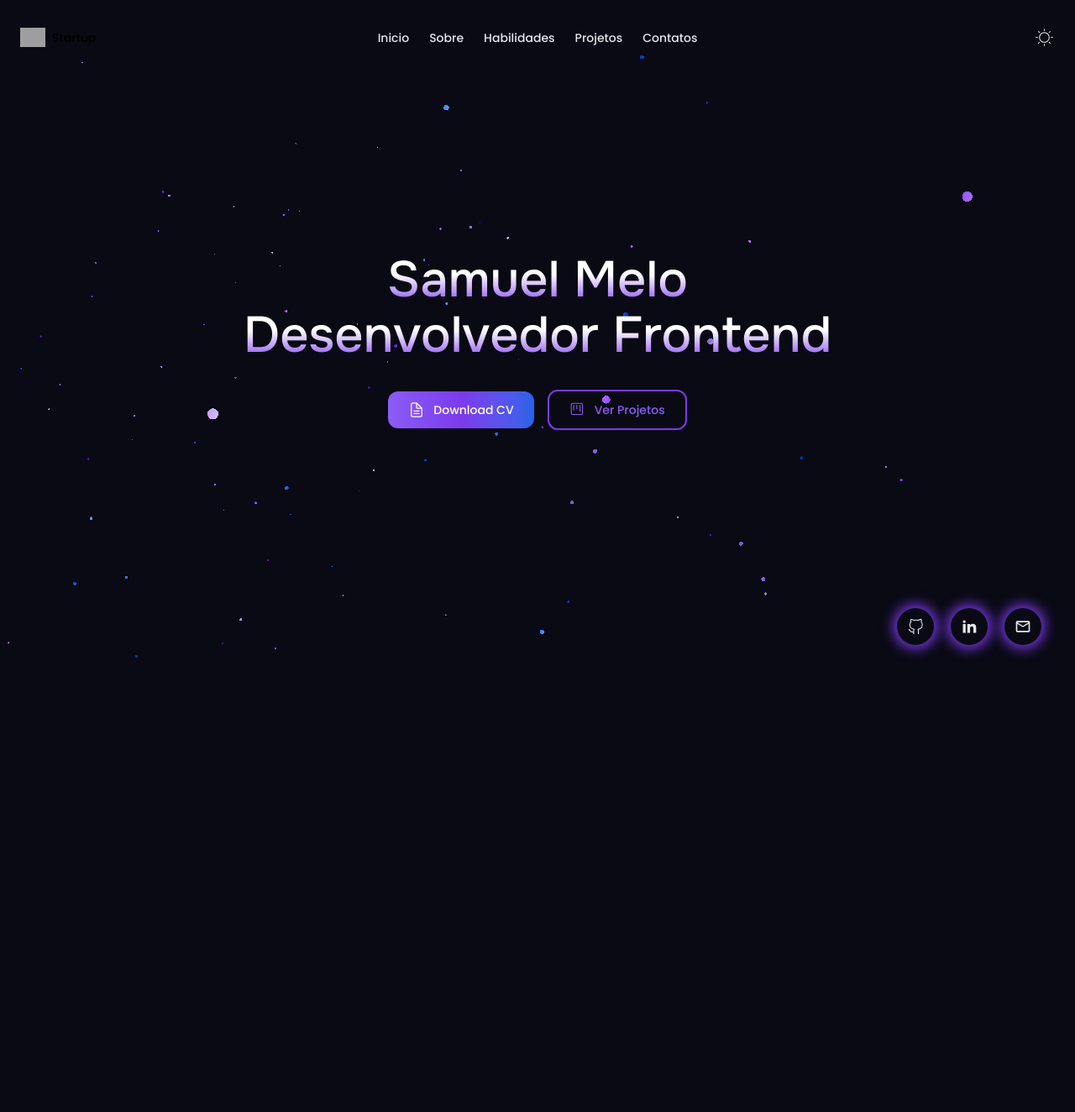
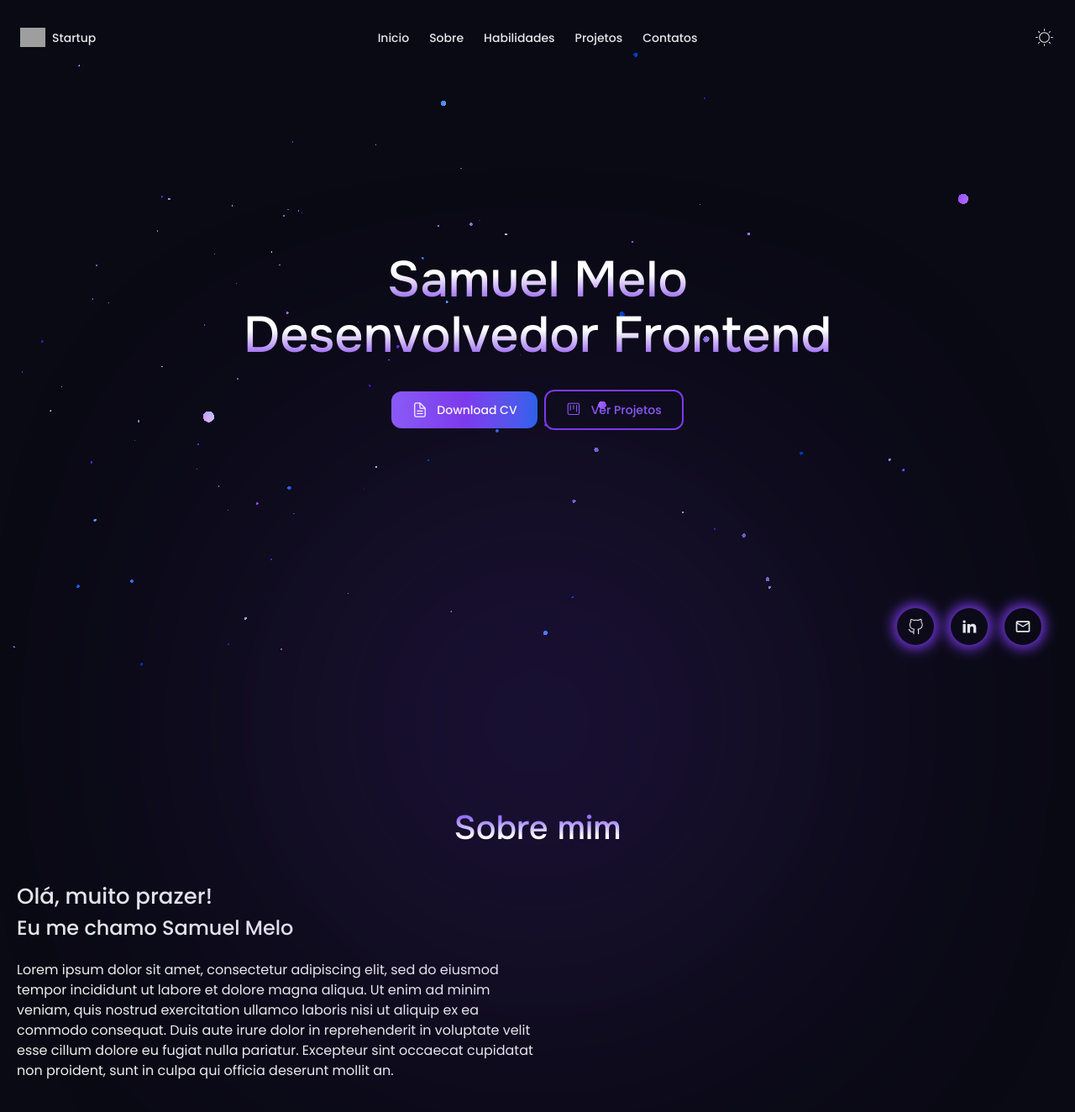
Before and after one commit to SamuelMelo08/portfolio, a Next.js app: page / in a window 1280 px wide. Shown: the top 1324 px of the page at 84% size. Before the commit the page ends 800 px from the top, so only its background shows below. Built offline with nearby package versions, Linux system fonts and the light colour scheme; grey boxes are pictures that could not be loaded.

Commit message:
feat: início da sessão about

```diff
--- a/src/app/page.tsx
+++ b/src/app/page.tsx
@@ -1,10 +1,16 @@
+import CircularGradient from "@/components/elements/CircularGradient";
+import About from "@/components/sessions-page/About";
 import Hero from "@/components/sessions-page/Hero";
 
 export default function Home() {
   return (
-    <div className="min-h-screen min-w-full">
+    <div className="min-h-screen min-w-full relative justify-center flex flex-col">
 
         <Hero/>
+
+        <CircularGradient/>
+
+        <About/>
 
     </div>
   );
--- /dev/null
+++ b/src/components/elements/CircularGradient.tsx
@@ -0,0 +1,13 @@
+
+export default function CircularGradient () {
+
+    return (
+
+        <div className="relative w-full h-40 flex justify-center overflow-visible -mt-5">
+            <div className="absolute top-1/2 -translate-y-1/2 w-[300px] h-[400px] md:w-[450px] md:h-[450px]
+            rounded-full bg-royal-violet opacity-40 blur-[200px] pointer-events-none">
+            </div>
+        </div>
+    )
+
+}
--- a/src/components/elements/GradientTitle.tsx
+++ b/src/components/elements/GradientTitle.tsx
@@ -8,13 +8,14 @@ export default function GradientTitle({textColors}: props) {
 
     return (
 
-        <div className="text-[60px] ">
+        <div className="text-[35px] md:text-[50px] lg:text-[60px]">
 
             <GradientText
                 colors={textColors}
                 animationSpeed={3}
                 showBorder={false}
                 className="custom-class"
+                direction="bottom"
                 >
                 Samuel Melo
             </GradientText>
--- a/src/components/elements/HeroContent.tsx
+++ b/src/components/elements/HeroContent.tsx
@@ -29,19 +29,20 @@ export default function HeroContent() {
 
         <div className="space-y-5">
 
-            <div className="-space-y-6">
+            <div className="-space-y-3 md:-space-y-6">
                 {/* Titulo */}
                 <div>
                     <GradientTitle textColors={textColors}/>
                 </div>
 
                 {/* Sub Titulo */}
-                <div className="text-[60px]">
+                <div className="text-[30px] md:text-[40px] lg:text-[60px] px-5">
                     <GradientText
                         colors={textColors}
                         animationSpeed={3}
                         showBorder={false}
                         className="custom-class"
+                        direction="bottom"
                         >
                         Desenvolvedor Frontend
                     </GradientText>
@@ -49,7 +50,7 @@ export default function HeroContent() {
             </div>
 
             {/* Botões */}
-            <div className="flex gap-4 items-center justify-center">
+            <div className="flex gap-2 items-center justify-center">
                 <DownloadCvButton/>
                 <ProjectButton/>
             </div>
--- a/src/components/sessions-page/About.tsx
+++ b/src/components/sessions-page/About.tsx
@@ -1,9 +1,72 @@
+"use client"
+
+import { useTheme } from "next-themes";
+import GradientText from "../ui/GradientText";
+import { useEffect, useState } from "react";
 
 export default function About() {
+    const { theme, setTheme} = useTheme()
+    const [mounted, setMounted] = useState(false);
+
+    useEffect(() => {
+        setMounted(true);
+    }, []);
+
+    if (!mounted) {
+
+        return null;
+    }
+
+    const textColors = theme === "dark" ?
+        ["#ffffff", "#ffffff", "#ffffff", "#ffffff", "#7C3AED", "#ffffff","#ffffff", "#ffffff", "#9D7CFC", "#7C3AED"]
+        :
+        ["#1F2937", "#1F2937", "#1F2937", "#1F2937", "#7C3AED", "#1F2937", "#1F2937", "#1F2937", "#7C3AED", "#7C3AED"]
 
     return(
 
-        <div>
+        <div className="w-full min-h-screen flex flex-col px-5 space-y-4">
+
+            <div className="py-4 text-[30px] md:text-[40px]">
+                    <GradientText
+                        colors={textColors}
+                        animationSpeed={3}
+                        showBorder={false}
+                        className="custom-class"
+                        direction="top"
+                    >
+                        Sobre mim
+                    </GradientText>
+            </div>
+
+            <div className="flex flex-col ">
+
+                <div className="flex flex-col space-y-5 md:justify-center">
+
+                    <div>
+
+                        <h1 className="text-text font-medium text-[26px]" >Olá, muito prazer!</h1>
+                        <h2 className="text-text font-medium text-[24px]" >Eu me chamo Samuel Melo</h2>
+
+                    </div>
+
+                    <div className="lg:w-1/2">
+
+                        <span>
+                            Lorem ipsum dolor sit amet, consectetur adipiscing elit, sed do eiusmod tempor incididunt ut labore et dolore magna aliqua. Ut enim ad minim veniam, quis nostrud exercitation ullamco laboris nisi ut aliquip ex ea commodo consequat. Duis aute irure dolor in reprehenderit in voluptate velit esse cillum dolore eu fugiat nulla pariatur. Excepteur sint occaecat cupidatat non proident, sunt in culpa qui officia deserunt mollit an.
+                        </span>
+
+                    </div>
+
+                </div>
+
+                <div>
+
+
+
+                </div>
+
+
+            </div>
 
         </div>
 
--- a/src/components/sessions-page/Hero.tsx
+++ b/src/components/sessions-page/Hero.tsx
@@ -22,7 +22,7 @@ export default function Hero() {
             <div className="flex justify-center items-center min-w-full min-h-screen">
                 <HeroContent/>
 
-                <div className="flex gap-5 items-end justify-end absolute right-10 bottom-8">
+                <div className="flex gap-5 items-end justify-end absolute right-6 md:right-10 bottom-8">
 
                     <ContactIconButton
                         theme={(theme as "light" | "dark") ?? "dark"}
--- a/src/components/ui/GradientText.tsx
+++ b/src/components/ui/GradientText.tsx
@@ -13,6 +13,7 @@ interface GradientTextProps {
   colors?: string[];
   animationSpeed?: number;
   showBorder?: boolean;
+  direction?: "top" | "bottom";
 }
 
 export default function GradientText({
@@ -20,10 +21,11 @@ export default function GradientText({
   className = '',
   colors = ['#ffaa40', '#9c40ff', '#ffaa40'],
   animationSpeed = 8,
-  showBorder = false
+  showBorder = false,
+  direction
 }: GradientTextProps) {
   const gradientStyle = {
-    backgroundImage: `linear-gradient(to bottom, ${colors.join(', ')})`,
+    backgroundImage: `linear-gradient(to ${direction}, ${colors.join(', ')})`,
     animationDuration: `${animationSpeed}s`
   };
 
--- a/src/components/ui/resizable-navbar.tsx
+++ b/src/components/ui/resizable-navbar.tsx
@@ -104,7 +104,7 @@ export const NavBody = ({ children, className, visible }: NavBodyProps) => {
       }}
       className={cn(
         "relative z-[60] mx-auto hidden w-full max-w-7xl flex-row items-center justify-between self-start rounded-full bg-transparent px-4 py-2 lg:flex dark:bg-transparent",
-        visible && "bg-white/80 dark:bg-neutral-950/80",
+        visible && "bg-surface",
         className,
       )}
     >
@@ -120,7 +120,7 @@ export const NavItems = ({ items, className, onItemClick }: NavItemsProps) => {
     <motion.div
       onMouseLeave={() => setHovered(null)}
       className={cn(
-        "absolute inset-0 hidden flex-1 flex-row items-center justify-center space-x-2 text-sm font-medium text-zinc-600 transition duration-200 hover:text-zinc-800 lg:flex lg:space-x-2",
+        "absolute inset-0 hidden flex-1 flex-row items-center justify-center space-x-2 text-sm font-medium text-text transition duration-200 lg:flex lg:space-x-2",
         className,
       )}
     >
@@ -135,7 +135,7 @@ export const NavItems = ({ items, className, onItemClick }: NavItemsProps) => {
           {hovered === idx && (
             <motion.div
               layoutId="hovered"
-              className="absolute inset-0 h-full w-full rounded-full bg-tranparent border-2  border-royal-violet"
+              className="absolute inset-0 h-full w-full rounded-full bg-tranparent border-2 border-royal-violet"
             />
           )}
           <span className="relative z-20">{item.name}</span>
@@ -166,7 +166,7 @@ export const MobileNav = ({ children, className, visible }: MobileNavProps) => {
       }}
       className={cn(
         "relative z-50 mx-auto flex w-full max-w-[calc(100vw-2rem)] flex-col items-center justify-between bg-transparent px-0 py-2 lg:hidden",
-        visible && "bg-white/80 dark:bg-neutral-950/80",
+        visible && "bg-surface",
         className,
       )}
     >
@@ -205,7 +205,7 @@ export const MobileNavMenu = ({
           animate={{ opacity: 1 }}
           exit={{ opacity: 0 }}
           className={cn(
-            "absolute inset-x-0 top-16 z-50 flex w-full flex-col items-start justify-start gap-4 rounded-lg bg-white px-4 py-8 shadow-[0_0_24px_rgba(34,_42,_53,_0.06),_0_1px_1px_rgba(0,_0,_0,_0.05),_0_0_0_1px_rgba(34,_42,_53,_0.04),_0_0_4px_rgba(34,_42,_53,_0.08),_0_16px_68px_rgba(47,_48,_55,_0.05),_0_1px_0_rgba(255,_255,_255,_0.1)_inset] dark:bg-neutral-950",
+            "absolute inset-x-0 top-16 z-50 flex w-full flex-col items-start justify-start gap-4 rounded-lg bg-surface text-text px-4 py-8 shadow-[0_0_24px_rgba(34,_42,_53,_0.06),_0_1px_1px_rgba(0,_0,_0,_0.05),_0_0_0_1px_rgba(34,_42,_53,_0.04),_0_0_4px_rgba(34,_42,_53,_0.08),_0_16px_68px_rgba(47,_48,_55,_0.05),_0_1px_0_rgba(255,_255,_255,_0.1)_inset]",
             className,
           )}
         >
@@ -224,9 +224,9 @@ export const MobileNavToggle = ({
   onClick: () => void;
 }) => {
   return isOpen ? (
-    <IconX className="text-black dark:text-white" onClick={onClick} />
+    <IconX className="text-text" onClick={onClick} />
   ) : (
-    <IconMenu2 className="text-black dark:text-white" onClick={onClick} />
+    <IconMenu2 className="text-text" onClick={onClick} />
   );
 };
 
@@ -242,7 +242,7 @@ export const NavbarLogo = () => {
         width={30}
         height={30}
       />
-      <span className="font-medium text-black dark:text-white">Startup</span>
+      <span className="font-medium text-text">Startup</span>
     </a>
   );
 };
```
